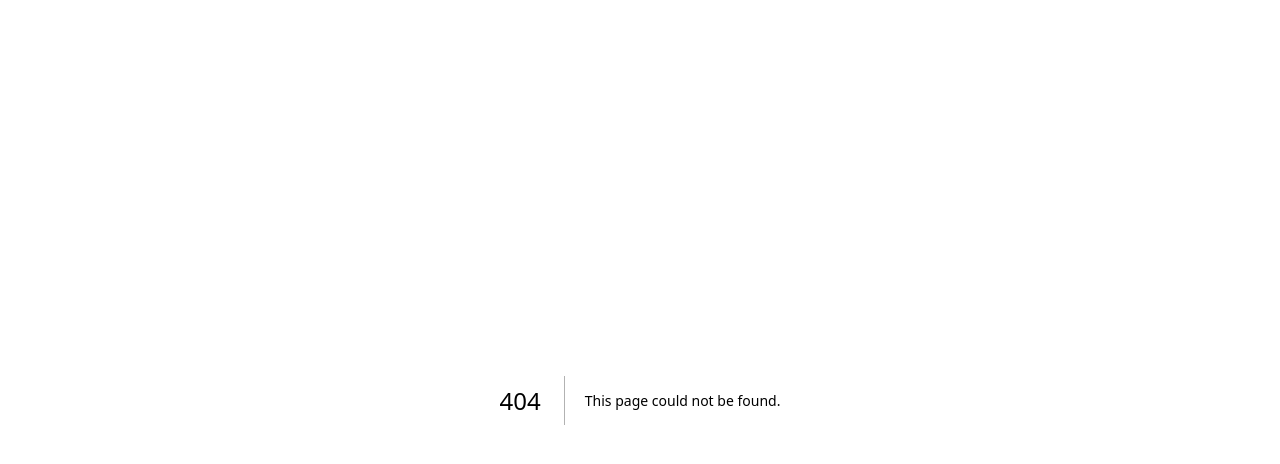
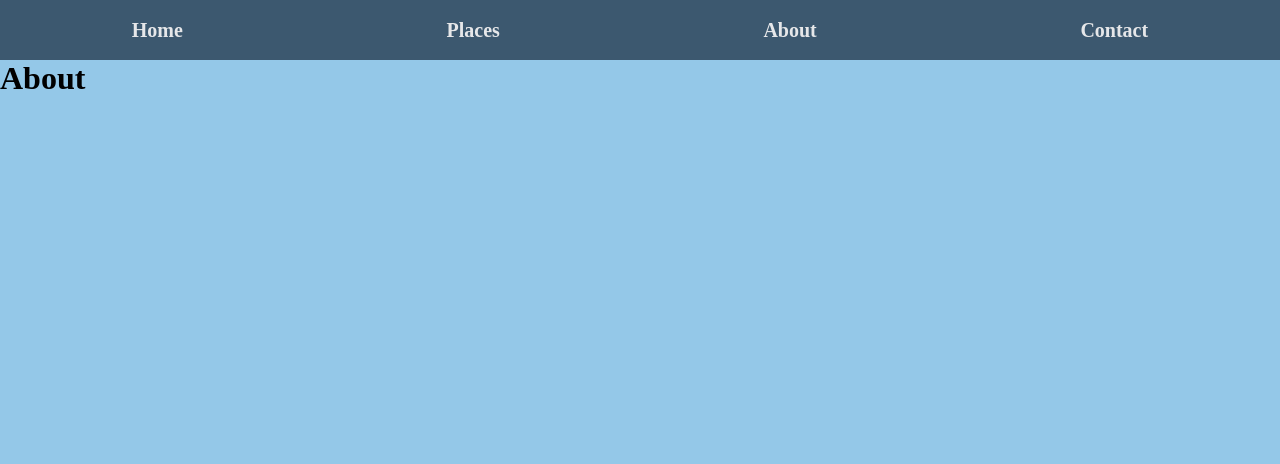
Before and after one commit to tstreets/23fall-n320-getting-started, a Next.js app: page /about in a window 1280 px wide. Before the commit this address had no page. Shown: the top 464 px of the page. Built offline with nearby package versions, Linux system fonts and the light colour scheme.

Commit message:
Everything should be there

```diff
--- a/src/pages/_app.js
+++ b/src/pages/_app.js
@@ -1,5 +1,27 @@
-import '@/styles/globals.css'
+import '@/styles/globals.css';
+import Link from 'next/link';
 
 export default function App({ Component, pageProps }) {
-  return <Component {...pageProps} />
+  // console.count('App Loaded');
+  return (
+    <>
+      <nav className='mainNav'>
+        <ul>
+          <li>
+            <Link href='/'>Home</Link>
+          </li>
+          <li>
+            <Link href='/places'>Places</Link>
+          </li>
+          <li>
+            <Link href='/about'>About</Link>
+          </li>
+          <li>
+            <Link href='/contact'>Contact</Link>
+          </li>
+        </ul>
+      </nav>
+      <Component {...pageProps} />
+    </>
+  );
 }
--- /dev/null
+++ b/src/pages/about.js
@@ -0,0 +1,9 @@
+import React from 'react';
+
+export default function About() {
+    return (
+        <>
+            <h1>About</h1>
+        </>
+    )
+}
--- a/src/styles/globals.css
+++ b/src/styles/globals.css
@@ -12,3 +12,26 @@ html, body {
 h1, h2, h3, h4, h5, h6, p {
   margin-bottom: 16px;
 }
+
+
+.mainNav {
+  display: flex;
+  height: 60px;
+  width: 100%;
+  background-color: #3c586f;
+}
+
+.mainNav ul {
+  display: flex;
+  width: 100%;
+  list-style: none;
+  justify-content: space-around;
+  align-items: center;
+}
+
+.mainNav ul li a {
+  text-decoration: none;
+  color: #e6e7e9;
+  font-size: 20px;
+  font-weight: bold;
+}
```
Also changed, not shown: src/pages/contact.js (added, +9 -0 lines), src/pages/index.js (+0 -16 lines), src/pages/places.js (added, +9 -0 lines), src/styles/Home.module.css (+0 -22 lines).
